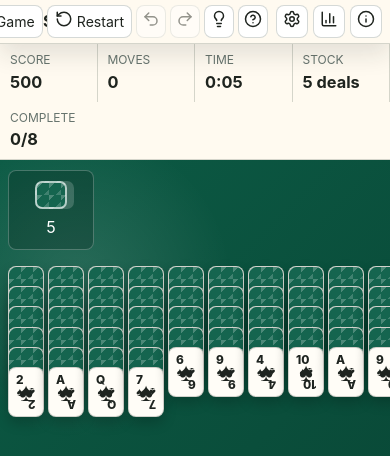
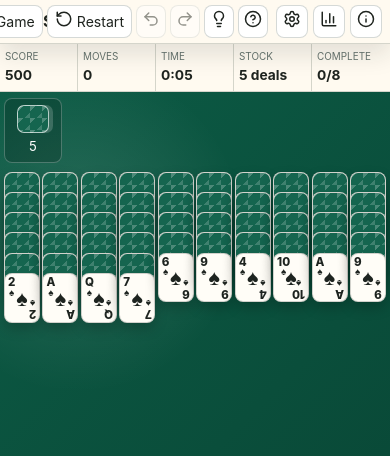
Before and after one commit to jaysqvl/spider, a React (Vite) app: page / in a window 390 px wide. Shown: the top 456 px of the page. Built offline with nearby package versions, Linux system fonts and the light colour scheme.

Commit message:
fix: keep responsive cards within tableau

```diff
--- a/src/App.tsx
+++ b/src/App.tsx
@@ -54,8 +54,6 @@ const DEFAULT_VISUAL_SCALE_MULTIPLIER = 1.3;
 const DEAL_ANIMATION_DURATION_MS = 620;
 const DEAL_ANIMATION_STAGGER_MS = 26;
 const TABLEAU_COLUMN_COUNT = 10;
-const TABLEAU_COLUMN_INLINE_PADDING = 10;
-const TABLEAU_COLUMN_BLOCK_PADDING = 10;
 const CARD_HEIGHT_RATIO = 1.38;
 const CARD_STACK_VISIBLE_RATIO = 0.32;
 const TOP_ROW_HEIGHT_RATIO = 0.83;
@@ -908,7 +906,7 @@ function applyGameScale(root: HTMLElement, settings: Settings): void {
   root.style.setProperty("--card-max-width", `${BASE_CARD_MAX_WIDTH * scale}px`);
 }
 
-function applyAutoFitScale(surface: HTMLElement, settings: Settings, game: GameState): void {
+export function applyAutoFitScale(surface: HTMLElement, settings: Settings, game: GameState): void {
   const root = document.documentElement;
 
   if (settings.gameScaleMode !== "auto") {
@@ -931,14 +929,10 @@ function applyAutoFitScale(surface: HTMLElement, settings: Settings, game: GameS
   const availableWidth = surfaceWidth - inlinePadding;
   const availableHeight = surfaceHeight - blockPadding - rowGap;
   const horizontalFit =
-    (availableWidth -
-      columnGap * (TABLEAU_COLUMN_COUNT - 1) -
-      TABLEAU_COLUMN_INLINE_PADDING * TABLEAU_COLUMN_COUNT) /
-    TABLEAU_COLUMN_COUNT;
+    (availableWidth - columnGap * (TABLEAU_COLUMN_COUNT - 1)) / TABLEAU_COLUMN_COUNT;
   const tallestColumn = Math.max(1, ...game.tableau.map((column) => column.length));
   const stackHeightRatio = CARD_HEIGHT_RATIO * (1 + (tallestColumn - 1) * CARD_STACK_VISIBLE_RATIO);
-  const verticalFit =
-    (availableHeight - TABLEAU_COLUMN_BLOCK_PADDING) / (TOP_ROW_HEIGHT_RATIO + stackHeightRatio);
+  const verticalFit = availableHeight / (TOP_ROW_HEIGHT_RATIO + stackHeightRatio);
   const fitWidth = Math.floor(Math.max(1, Math.min(horizontalFit, verticalFit)));
 
   root.style.setProperty("--card-fit-width", `${fitWidth}px`);
--- a/src/components/CardView.tsx
+++ b/src/components/CardView.tsx
@@ -53,15 +53,15 @@ export function CardView({
       {card.faceUp ? (
         <>
           <span className="card__corner">
-            <span>{rankLabel(card.rank)}</span>
-            <span>{suitSymbol(card.suit)}</span>
+            <span className="card__rank">{rankLabel(card.rank)}</span>
+            <span className="card__corner-suit">{suitSymbol(card.suit)}</span>
           </span>
           <span className="card__suit" aria-hidden="true">
             {suitSymbol(card.suit)}
           </span>
           <span className="card__corner card__corner--bottom">
-            <span>{rankLabel(card.rank)}</span>
-            <span>{suitSymbol(card.suit)}</span>
+            <span className="card__rank">{rankLabel(card.rank)}</span>
+            <span className="card__corner-suit">{suitSymbol(card.suit)}</span>
           </span>
         </>
       ) : (
--- a/src/styles/app.css
+++ b/src/styles/app.css
@@ -22,7 +22,9 @@
   --play-surface-block-padding: clamp(10px, 1.4vw, 18px);
   --tableau-gap: clamp(6px, 0.95vw, 12px);
   --tableau-available-width: calc(100vw - (var(--play-surface-inline-padding) * 2));
-  --card-fit-width: calc((var(--tableau-available-width) - (var(--tableau-gap) * 9)) / 10);
+  --card-fit-width: calc(
+    (var(--tableau-available-width) - (var(--tableau-gap) * 9)) / 10
+  );
   --card-auto-width: clamp(
     var(--card-readable-min-width),
     min(var(--card-preferred-width), var(--card-fit-width)),
@@ -30,6 +32,9 @@
   );
   --card-width: var(--card-auto-width);
   --card-height: calc(var(--card-width) * 1.38);
+  --card-rank-size: clamp(0.72rem, calc(var(--card-width) * 0.16), 1.22rem);
+  --card-corner-suit-size: clamp(0.62rem, calc(var(--card-width) * 0.115), 0.98rem);
+  --card-center-suit-size: clamp(1.35rem, calc(var(--card-width) * 0.34), 3.15rem);
   --card-offset: calc(var(--card-height) * -0.68);
   --stock-deck-width: max(32px, calc(var(--card-width) * 0.59));
   --stock-deck-height: calc(var(--card-width) * 0.78);
@@ -389,9 +394,10 @@ button {
 .tableau {
   grid-area: tableau;
   display: grid;
-  grid-template-columns: repeat(10, minmax(var(--card-width), 1fr));
+  grid-template-columns: repeat(10, var(--card-width));
   gap: var(--tableau-gap);
   align-items: start;
+  justify-content: space-between;
   min-width: 0;
 }
 
@@ -401,7 +407,7 @@ button {
   height: 100%;
   border: 1px solid transparent;
   border-radius: 8px;
-  padding: 5px;
+  padding: 0;
   background: transparent;
   transition:
     background 160ms ease,
@@ -486,25 +492,36 @@ button {
 
 .card__corner {
   position: absolute;
-  top: 7px;
-  left: 7px;
+  top: clamp(3px, calc(var(--card-width) * 0.07), 8px);
+  left: clamp(3px, calc(var(--card-width) * 0.07), 8px);
   display: grid;
   gap: 0;
   font-weight: 800;
-  font-size: clamp(0.74rem, 1vw, 0.92rem);
+  justify-items: center;
   line-height: 1;
 }
 
 .card__corner--bottom {
-  inset: auto 7px 7px auto;
+  inset: auto clamp(3px, calc(var(--card-width) * 0.07), 8px) clamp(3px, calc(var(--card-width) * 0.07), 8px) auto;
   transform: rotate(180deg);
+}
+
+.card__rank {
+  font-size: var(--card-rank-size);
+  letter-spacing: 0;
+  line-height: 0.92;
+}
+
+.card__corner-suit {
+  font-size: var(--card-corner-suit-size);
+  line-height: 0.9;
 }
 
 .card__suit {
   display: grid;
   height: 100%;
   place-items: center;
-  font-size: clamp(1.6rem, 3.1vw, 2.7rem);
+  font-size: var(--card-center-suit-size);
 }
 
 .card__back-mark {
@@ -775,9 +792,10 @@ button {
 
 @media (max-width: 820px) {
   :root {
-    --card-readable-min-width: 36px;
-    --tableau-gap: clamp(4px, 0.75vw, 7px);
+    --card-readable-min-width: 32px;
+    --tableau-gap: clamp(3px, 0.65vw, 6px);
     --play-surface-inline-padding: 8px;
+    --play-surface-block-padding: 8px;
   }
 
   .score-strip {
@@ -799,6 +817,51 @@ button {
   }
 }
 
+@media (max-width: 620px) {
+  :root {
+    --card-readable-min-width: 28px;
+    --tableau-gap: 2px;
+    --play-surface-inline-padding: 4px;
+    --play-surface-block-padding: 6px;
+  }
+
+  .score-strip {
+    grid-template-columns: repeat(5, minmax(0, 1fr));
+  }
+
+  .metric {
+    padding: 6px 5px;
+  }
+
+  .metric span {
+    font-size: 0.62rem;
+  }
+
+  .metric strong {
+    font-size: 0.86rem;
+  }
+
+  .play-surface {
+    grid-template-columns: minmax(58px, calc(var(--card-width) * 1.55)) minmax(0, 1fr);
+    gap: 8px;
+  }
+
+  .foundation-zone {
+    gap: 2px;
+  }
+
+  .stock {
+    gap: 4px;
+    padding: 6px;
+    font-size: 0.82rem;
+  }
+
+  .stock__deck {
+    border-width: 1px;
+    box-shadow: 4px 0 0 rgba(255, 255, 255, 0.18);
+  }
+}
+
 :root[data-motion="reduced"] *,
 :root[data-motion="reduced"] *::before,
 :root[data-motion="reduced"] *::after {
```
Also changed, not shown: 1 other file (tests, documents, lock files or other folders).
